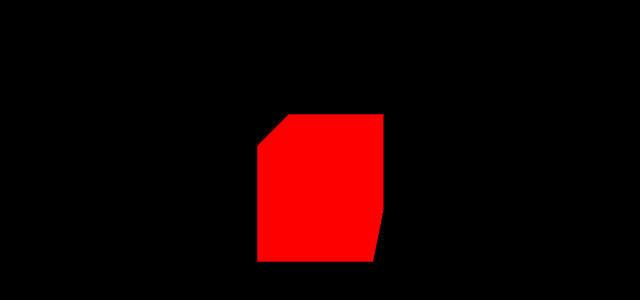
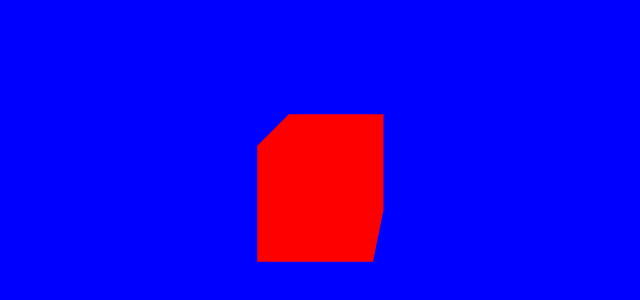
Before and after one commit to wisheee/threejs-study, a website built with webpack: page src/index.html in a window 1280 px wide. Shown: the part 428-728 px from the top of the page, without its empty margins (209-849 px from the left). Built offline with nearby package versions, Linux system fonts and the light colour scheme.

Commit message:
Setting the color and transparency of the background

```diff
--- a/src/js/app.js
+++ b/src/js/app.js
@@ -1,5 +1,6 @@
 import '../sass/main.scss';
 // import example from './ex01';
-import example from './ex02';
+// import example from './ex02';
+import example from './ex03';
 
 example();
--- /dev/null
+++ b/src/js/ex03.js
@@ -0,0 +1,59 @@
+import * as THREE from 'three';
+
+// ----- 주제: 배경의 색, 투명도 설정
+
+export default function example() {
+  // Renderer
+  const canvas = document.querySelector('#three-canvas');
+  const renderer = new THREE.WebGLRenderer({
+    canvas,
+    antialias: true,
+    alpha: true,
+  });
+  renderer.setSize(window.innerWidth, window.innerHeight);
+  renderer.setPixelRatio(window.devicePixelRatio > 1 ? 2 : 1);
+  // renderer.setClearAlpha(0.5);
+  // renderer.setClearColor(0x00ff00);
+  renderer.setClearColor('#00ff00');
+  renderer.setClearAlpha(0.5);
+
+  // Scene
+  const scene = new THREE.Scene();
+  scene.background = new THREE.Color('blue');
+
+  // Perspective Camera(원근 카메라)
+  const camera = new THREE.PerspectiveCamera(
+    75,
+    window.innerWidth / window.innerHeight,
+    0.1,
+    1000
+  );
+  camera.position.x = 1;
+  camera.position.y = 2;
+  camera.position.z = 5;
+  scene.add(camera);
+
+  // Mesh
+  const geometry = new THREE.BoxGeometry(1, 1, 1);
+  const material = new THREE.MeshBasicMaterial({
+    // color: 0xff0000
+    color: '#ff0000',
+  });
+  const mesh = new THREE.Mesh(geometry, material);
+  scene.add(mesh);
+
+  // 그리기
+  renderer.render(scene, camera);
+
+  function setSize() {
+    // 카메라
+    camera.aspect = window.innerWidth / window.innerHeight;
+    // updateProjectionMatrix 카메라 투영에 관련된 값에 변화가 있을 경우 실행해야 함
+    camera.updateProjectionMatrix();
+    renderer.setSize(window.innerWidth, window.innerHeight);
+    renderer.render(scene, camera);
+  }
+
+  // 이벤트
+  window.addEventListener('resize', setSize);
+}
--- a/src/sass/main.scss
+++ b/src/sass/main.scss
@@ -2,6 +2,7 @@
 
 body {
   margin: 0;
+  // background: dodgerblue;
 }
 
 #three-canvas {
```
